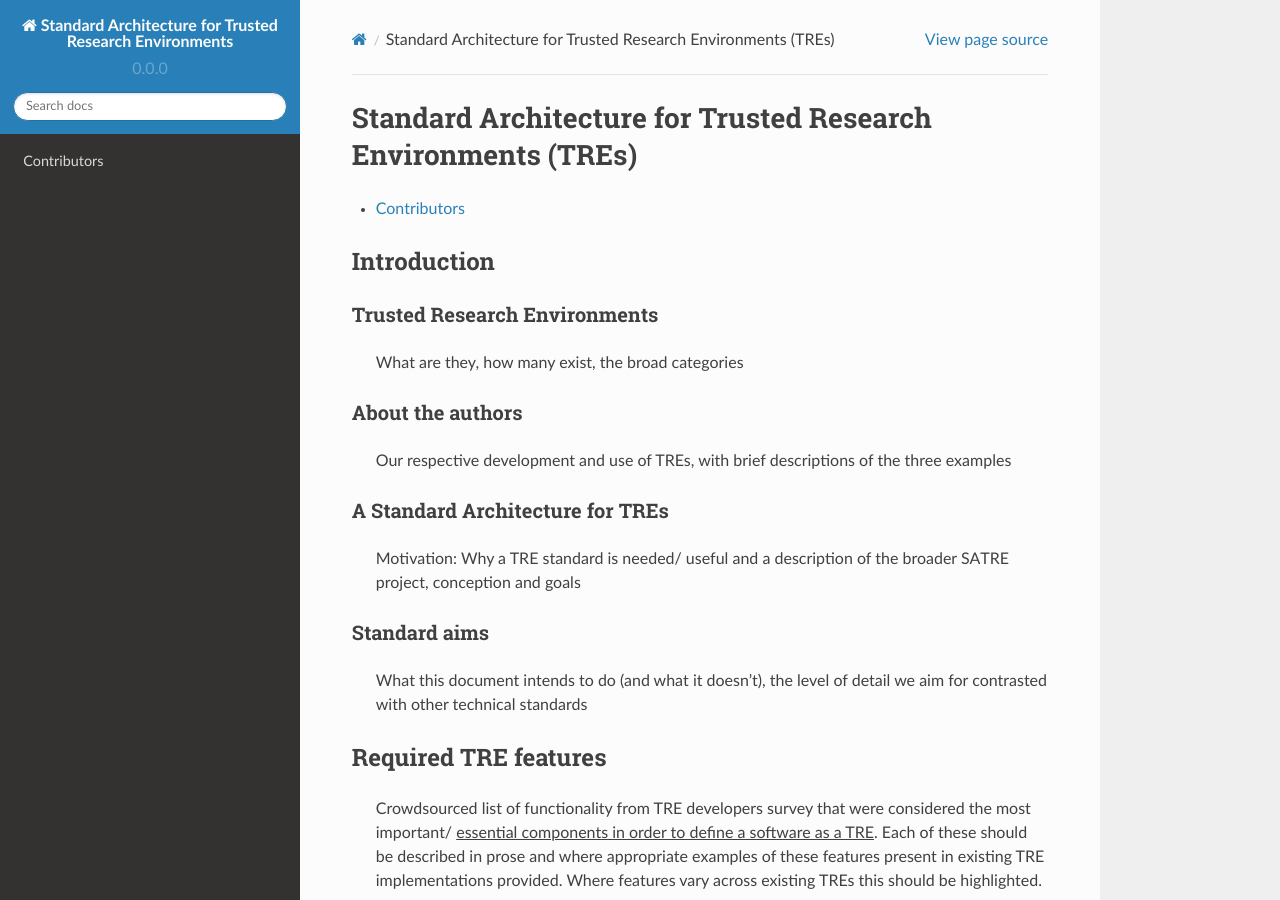
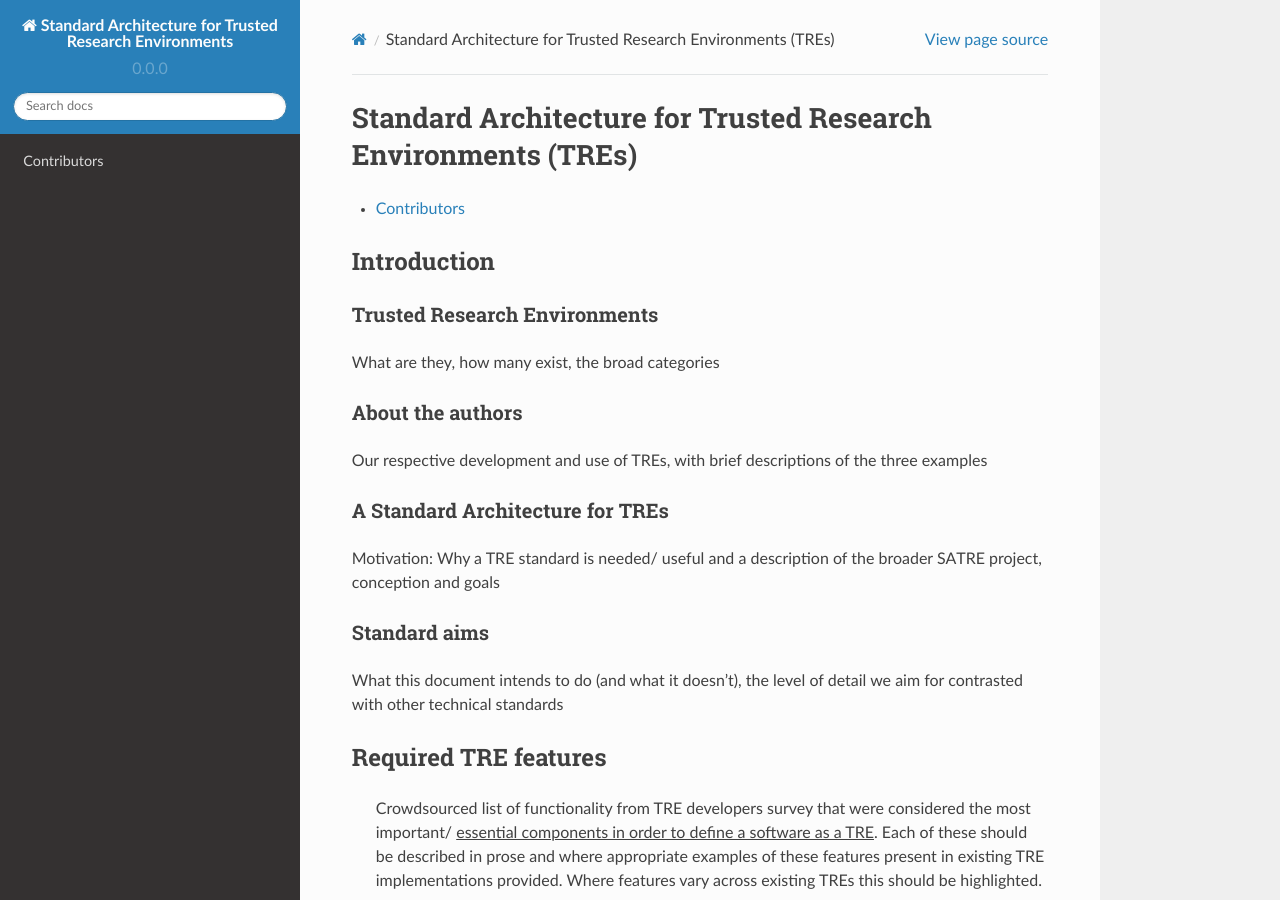
Before and after one commit to sa-tre/satre-specification, a Sphinx documentation site: the page built from docs/source/index.md, in a window 1280 px wide and 900 px high. Built offline with Sphinx 7.4.7 and the Read the Docs theme 2.0.0, drawn with Linux system fonts in a browser that asks for light colours.

Commit message:
remove quote blocks

```diff
--- a/docs/source/index.md
+++ b/docs/source/index.md
@@ -31,33 +31,33 @@ contributors.md
 ### Feature B
 ## Optional TRE features
 
-> Also croudsourced from the survey, but this time all the features that were considered less important and/or are not needed in order to simply define something as a TRE (for example this might include something like HPC-connectability).
+Also croudsourced from the survey, but this time all the features that were considered less important and/or are not needed in order to simply define something as a TRE (for example this might include something like HPC-connectability).
 
 ### Feature X
 ### Feature Y
 
 ## Roles
 
-> A TRE conforming to the SATRE standard should provide a broadly similar experience for stakeholders operating in each of these defined roles.
+A TRE conforming to the SATRE standard should provide a broadly similar experience for stakeholders operating in each of these defined roles.
 
 ### TRE users
 
-> The researchers working on projects that involve logging into a TRE to access data. The document will explain that user experience of the platform and associated documentation should feel similar across TREs conforming to SATRE standard.
+The researchers working on projects that involve logging into a TRE to access data. The document will explain that user experience of the platform and associated documentation should feel similar across TREs conforming to SATRE standard.
 
 ### TRE admins
 
-> The IT or software engineering professionals who will be responsible for deploying and managing instances of a TRE conforming to the SATRE standard. The document will explain that SATRE conforming TREs should have documentation and infrastructure deployment code/apps that conform to software engineering best practices, which are also defined here, making them "simple" for an IT professional to follow; troubleshooting steps included.
+The IT or software engineering professionals who will be responsible for deploying and managing instances of a TRE conforming to the SATRE standard. The document will explain that SATRE conforming TREs should have documentation and infrastructure deployment code/apps that conform to software engineering best practices, which are also defined here, making them "simple" for an IT professional to follow; troubleshooting steps included.
 
 ### TRE developers
 
-> The software engineers responsible for developing and maintaining TRE software, including adding functionality, bug fixes and general maintenance. The document will explain recommended practices suitable for developing a software of this complexity and reference learnings from existing TRE developers.
+The software engineers responsible for developing and maintaining TRE software, including adding functionality, bug fixes and general maintenance. The document will explain recommended practices suitable for developing a software of this complexity and reference learnings from existing TRE developers.
 
 ### TRE Governance roles
 
-> Roles that uphold the governance of TREs. Such governance responsibilities typically involve establishing policies and procedures to ensure the responsible use of data, protecting the privacy and confidentiality of research participants, and promoting transparency and accountability in research activities. Typical roles might include data custodians, ethicists, an independent board or a lay panel.
+Roles that uphold the governance of TREs. Such governance responsibilities typically involve establishing policies and procedures to ensure the responsible use of data, protecting the privacy and confidentiality of research participants, and promoting transparency and accountability in research activities. Typical roles might include data custodians, ethicists, an independent board or a lay panel.
 ## Architecture
 
-> Includes nice diagrams of how the TRE features connect together, but remains a high level description that doesn't specify which exact technologies a TRE developer should use. This can also offer an explanation of how people from different roles interact/experience these features.
+Includes nice diagrams of how the TRE features connect together, but remains a high level description that doesn't specify which exact technologies a TRE developer should use. This can also offer an explanation of how people from different roles interact/experience these features.
 ## Conclusion
 
-> Benefits of adopting this standard for developing a TRE. Benefits of existing TRE efforts working to conform to this standard (users and admin roles as well as developers).
+Benefits of adopting this standard for developing a TRE. Benefits of existing TRE efforts working to conform to this standard (users and admin roles as well as developers).
```
Also changed, not shown: other parts of docs/source/index.md (+4 -4 lines).
